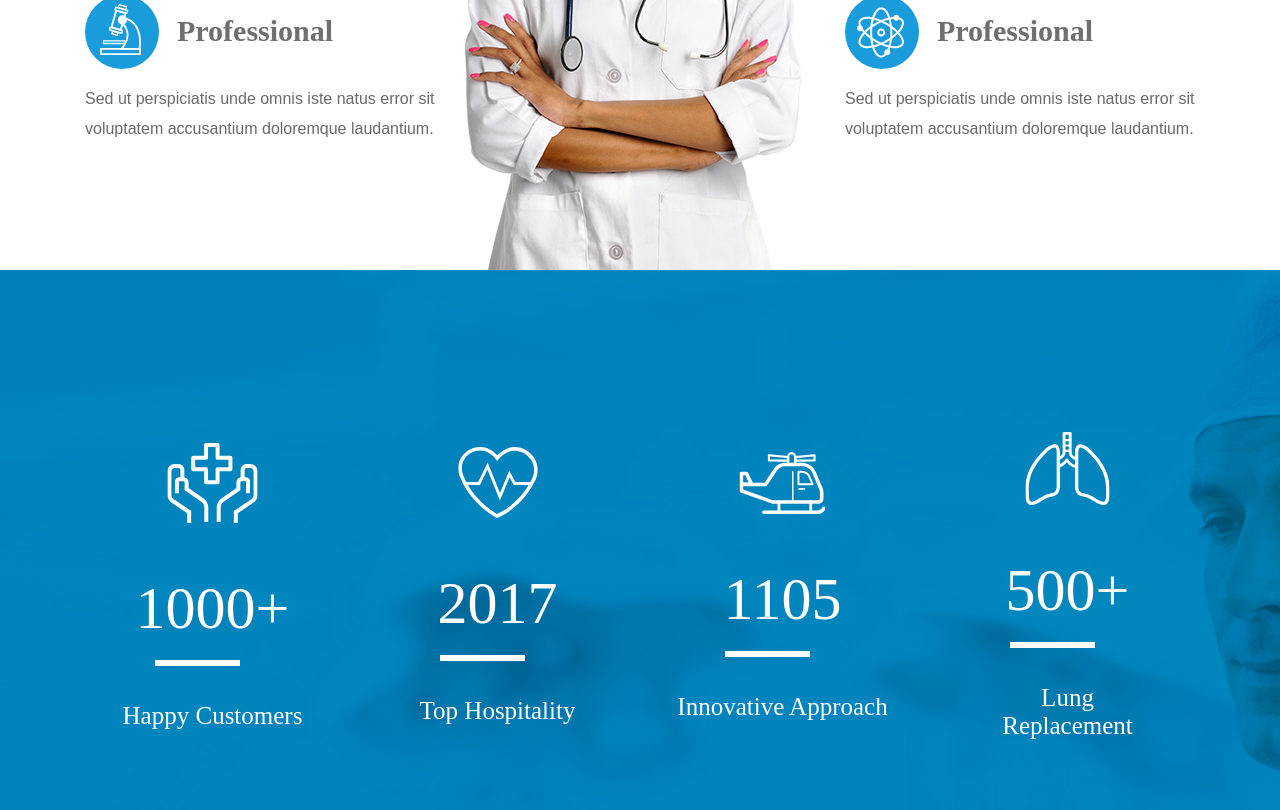
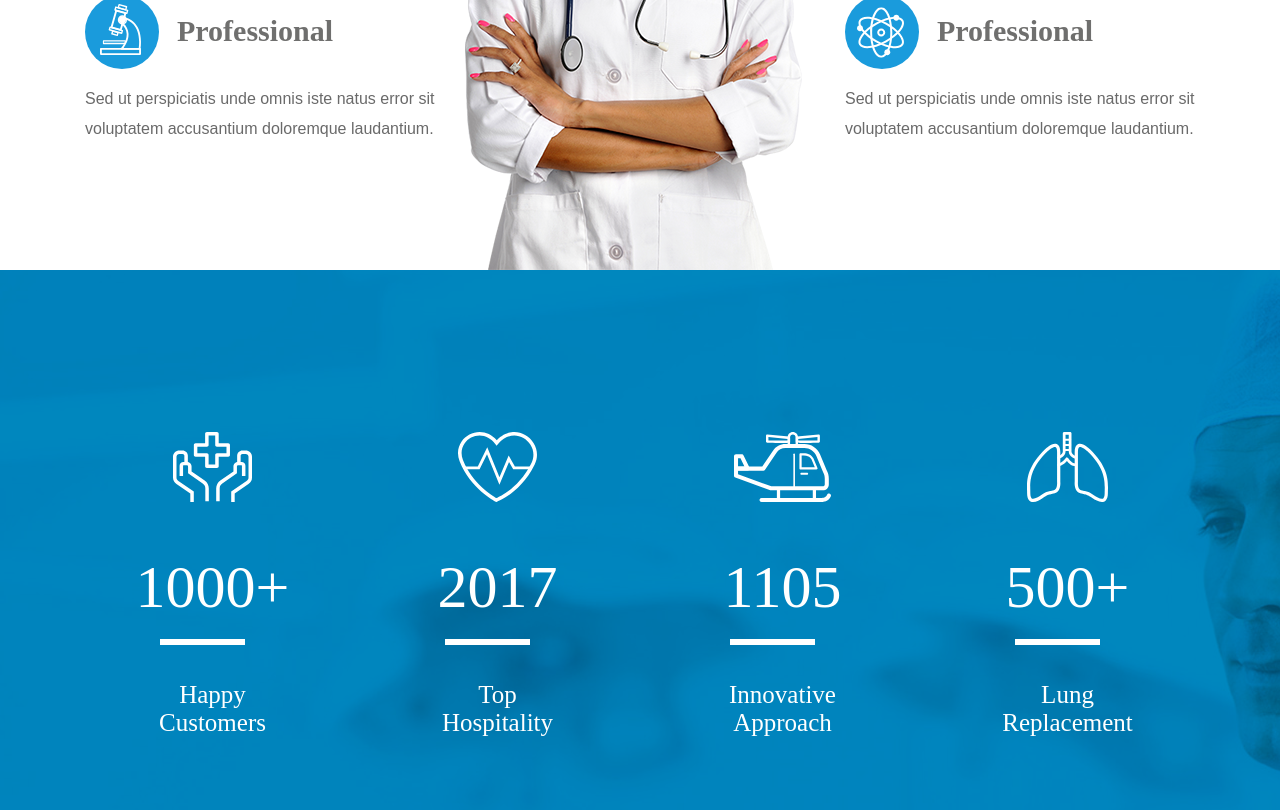
Before and after one commit to volynets90/medical-website, a website: page app/index.html in a window 1280 px wide. Shown: the part 1880-2690 px from the top of the page. Drawn offline with nearby package versions, Linux system fonts and the light colour scheme; files that its build step writes are made by us from their sources.

Commit message:
Fix some bugs in section 4

```diff
--- a/app/index.html
+++ b/app/index.html
@@ -192,17 +192,17 @@
                 <div class="col-3 feature__item">
                     <img class="feature__img" src="../app/img/hands.svg" alt="">
                     <span class="count">1000+</span>
-                    <p class="feature__text"> Happy Customers</p>
+                    <p class="feature__text"> Happy <br> Customers</p>
                 </div>
                 <div class="col-3 feature__item">
                     <img class="feature__img" src="../app/img/hurts.svg" alt="">
                     <span class="count">2017</span>
-                    <p class="feature__text">Top Hospitality</p>
+                    <p class="feature__text">Top <br> Hospitality</p>
                 </div>
                 <div class="col-3 feature__item">
                     <img class="feature__img" src="../app/img/helikopter.svg" alt="">
                     <span class="count">1105</span>
-                    <p class="feature__text"> Innovative Approach</p>
+                    <p class="feature__text"> Innovative <br> Approach</p>
                 </div>
                 <div class="col-3 feature__item">
                     <img class="feature__img" src="../app/img/breeze.svg" alt="">
--- a/app/scss/main.scss
+++ b/app/scss/main.scss
@@ -451,21 +451,24 @@ margin-top: 111px;
     justify-content: center;
     align-items: center;
     align-content: center;
+    img{
+        //background: #000;
+    }
     &:nth-child(1) .feature__img{
-        width: 91px;
-        height: 80px;
+        width: auto;
+        height: 70px;
     }
     &:nth-child(2) .feature__img{
-        width: 80px;
-        height: 71px;
+        width: auto;
+        height: 70px;
     }
     &:nth-child(3) .feature__img{
-        width: 91px;
-        height: 62px;
+        width: auto;
+        height: 70px;
     }
     &:nth-child(4) .feature__img{
-        width: 91px;
-        height: 73px;
+        width: auto;
+        height: 70px;
     }
     .count{
         display: block;
@@ -476,6 +479,7 @@ margin-top: 111px;
         font-weight: 500;
         text-align: center;
         position: relative;
+        //letter-spacing: 1px;
         &:after{
             position: absolute;
             content:"";
@@ -483,7 +487,7 @@ margin-top: 111px;
             width: 85px;
             height: 6px;
             top: 86px;
-            left: 70px
+            left: 75px
         }
     }
 }
```
Also changed, not shown: app/psd/Medical Hospital Website PSD Template-assets/errors.txt (added, +11 -0 lines), app/css/main.css, app/psd/Medical Hospital Website PSD Template-assets/first.png (added), app/psd/Medical Hospital Website PSD Template-assets/gal3.png (added), app/psd/Medical Hospital Website PSD Template-assets/gal4.png (added), app/psd/Medical Hospital Website PSD Template-assets/gal5.png (added), app/psd/Medical Hospital Website PSD Template-assets/gal7.png (added), app/psd/Medical Hospital Website PSD Template-assets/galery2.png (added), app/psd/Medical Hospital Website PSD Template-assets/gallery1.png (added), app/psd/Medical Hospital Website PSD Template-assets/medsis.png (added), app/psd/Medical Hospital Website PSD Template-assets/pic1.png (added), app/psd/Medical Hospital Website PSD Template-assets/pic2.png (added), app/psd/Medical Hospital Website PSD Template-assets/section3.png (added), app/psd/Medical Hospital Website PSD Template-assets/team1.png (added), 3 more files.
